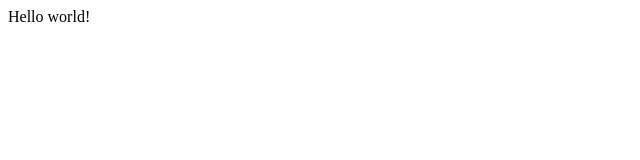
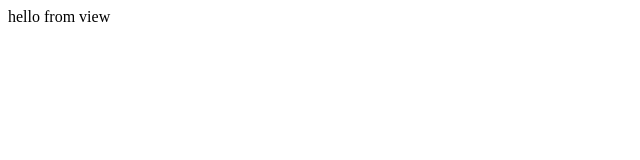
Before and after one commit to noa-bit/dh2642-project, a React (Vite) app: page / in a window 1280 px wide. Shown: the top 160 px of the page, without its empty margins (0-640 px from the left). Built offline with nearby package versions, Linux system fonts and the light colour scheme.

Commit message:
lade till en presenter och view

```diff
--- a/src/app/App.jsx
+++ b/src/app/App.jsx
@@ -1,11 +1,14 @@
 
 import { observer } from "mobx-react-lite";
+import { createHashRouter, RouterProvider } from "react-router-dom";
+
+
+// NaivePresenter, only to try it
+import { MainPresenter } from "../presenters/mainPresenter.jsx";
 
 const App = observer(
   function AppRoot(props){
-
-    return (<div>Hello world!</div>);
-
+    return (<MainPresenter/>);
   }
 )
 
--- a/src/index.jsx
+++ b/src/index.jsx
@@ -5,7 +5,6 @@ import { reactiveModel } from "./products/mobxReactiveModel.js";
 createRoot(document.getElementById('root')).render(<App model={reactiveModel}/>);
 
 
-
 // For debugging
 
 window.myModel = reactiveModel;
--- /dev/null
+++ b/src/presenters/mainPresenter.jsx
@@ -0,0 +1,10 @@
+import { observer } from "mobx-react-lite";
+import { MainView } from "../views/mainView.jsx";
+
+export const MainPresenter = observer(
+  function MainPresenter(props){
+    return (
+      <MainView/>
+    );
+  }
+)
--- a/src/products/ParliamentModel.js
+++ b/src/products/ParliamentModel.js
@@ -16,4 +16,6 @@ export const model = {
 
   sayHello(){ console.log("Hello from parliament!"); },
 
+
+
 }
--- /dev/null
+++ b/src/views/mainView.jsx
@@ -0,0 +1,5 @@
+export function MainView(props){
+  return (
+    <div>hello from view</div>
+  );
+}
```
Also changed, not shown: index.html (line endings or trailing spaces), 2 other files (tests, documents, lock files or other folders).
